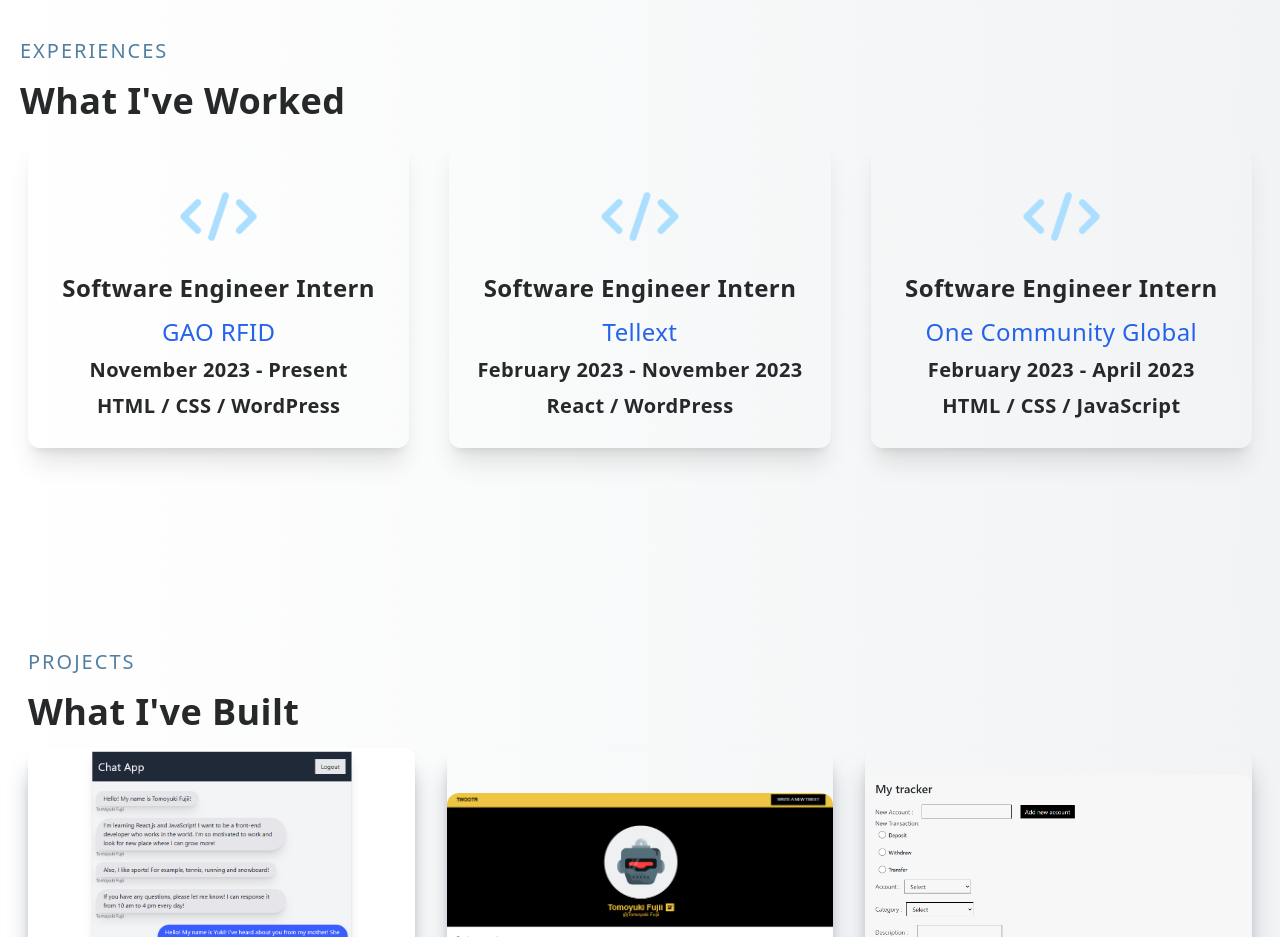
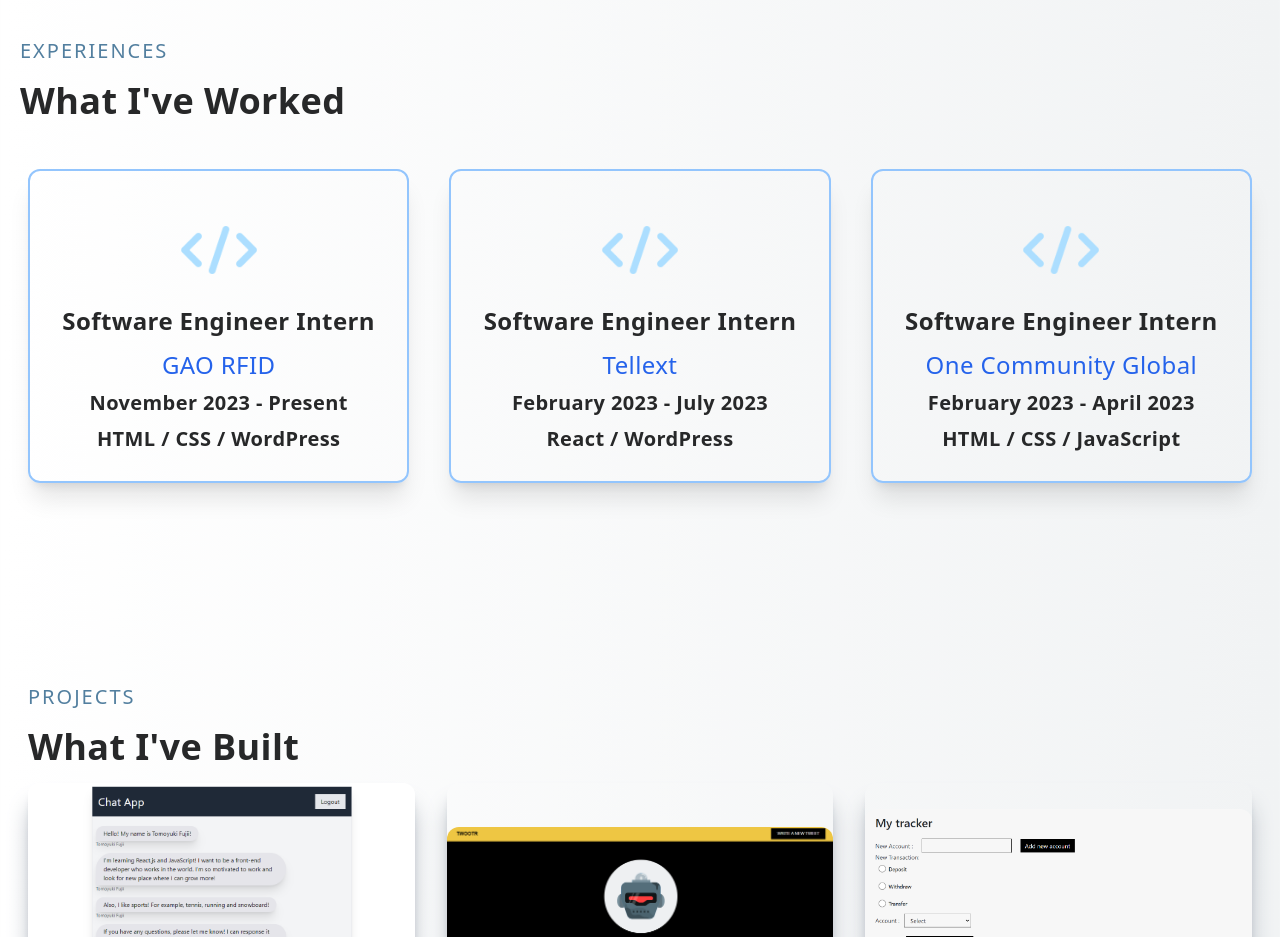
Before and after one commit to Tomoyuki3001/portfolio-website-tomoyuki-fujii, a Next.js app: page / in a window 1280 px wide. Shown: the part 1760-2697 px from the top of the page. Built offline with nearby package versions, Linux system fonts and the light colour scheme.

Commit message:
Changed the experience box style

```diff
--- a/components/Experiences.jsx
+++ b/components/Experiences.jsx
@@ -10,8 +10,8 @@ const Experiences = () => {
           EXPERIENCES
         </p>
         <h2 className="py-4">What I&apos;ve Worked</h2>
-        <div className="grid grid-cols lg:grid-cols-3 gap-10 px-2">
-          <div className="p-6 shadow-xl rounded-xl hover:scale-105 ease-in duration-300 text-center">
+        <div className="grid grid-cols lg:grid-cols-3 gap-10 px-2 lg:mt-8">
+          <div className="p-6 shadow-xl rounded-xl border-solid border-2 border-blue-300 text-center">
             <div className="m-auto w-1/3">
               <Image src={Icon} alt="/" />
             </div>
@@ -33,7 +33,7 @@ const Experiences = () => {
               HTML / CSS / WordPress
             </h3>
           </div>
-          <div className="p-6 shadow-xl rounded-xl hover:scale-105 ease-in duration-300 text-center">
+          <div className="p-6 shadow-xl rounded-xl border-solid border-2 border-blue-300 text-center">
             <div className="m-auto w-1/3">
               <Image src={Icon} alt="/" />
             </div>
@@ -49,13 +49,13 @@ const Experiences = () => {
               Tellext
             </a>
             <h3 className="text-sm md:text-md lg:text-xl my-2">
-              February 2023 - November 2023
+              February 2023 - July 2023
             </h3>
             <h3 className="text-sm md:text-md lg:text-xl mb-1">
               React / WordPress
             </h3>
           </div>
-          <div className="p-6 shadow-xl rounded-xl hover:scale-105 ease-in duration-300 text-center">
+          <div className="p-6 shadow-xl rounded-xl border-solid border-2 border-blue-300 text-center">
             <div className="m-auto w-1/3">
               <Image src={Icon} alt="/" />
             </div>
```
